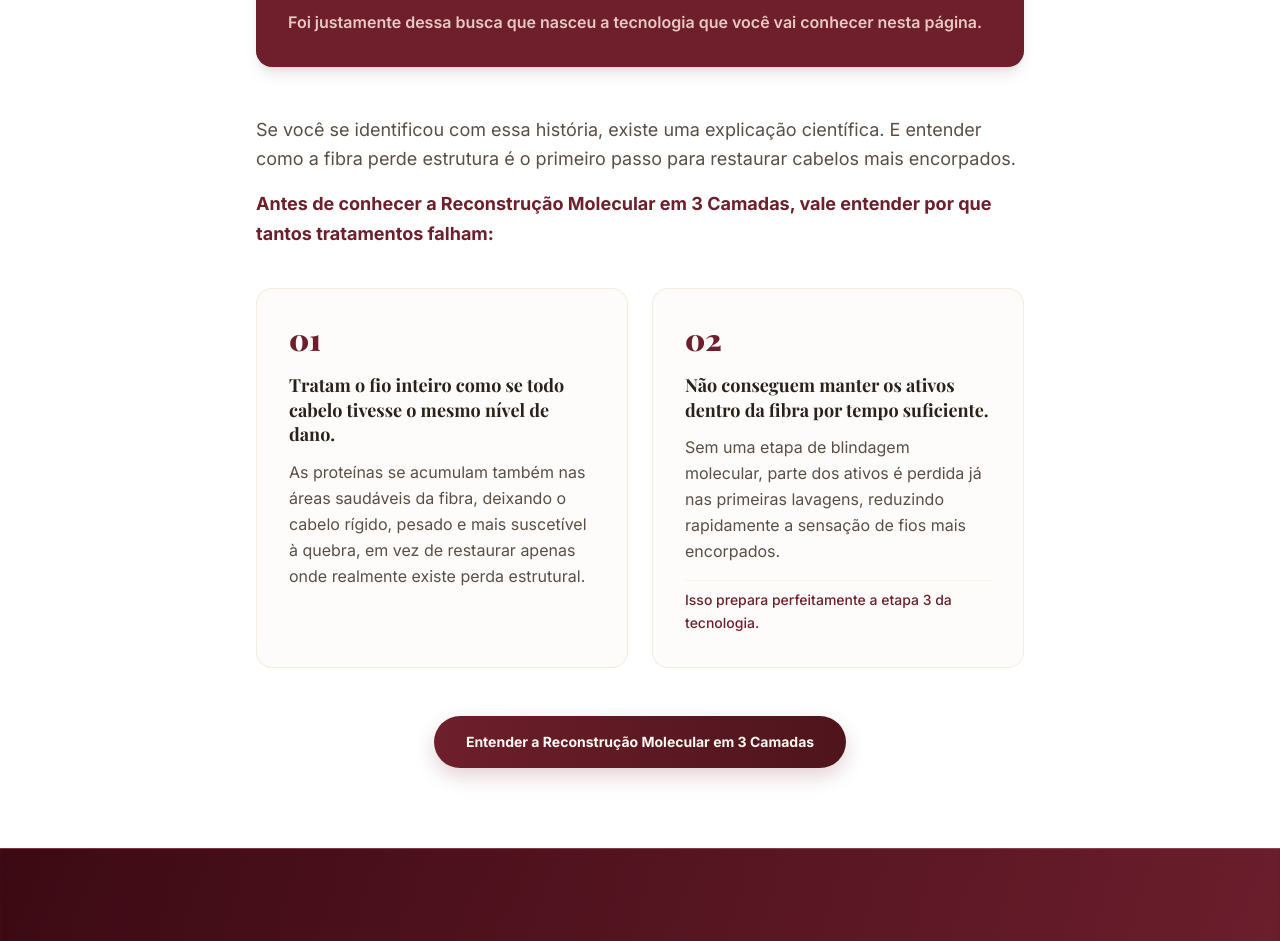
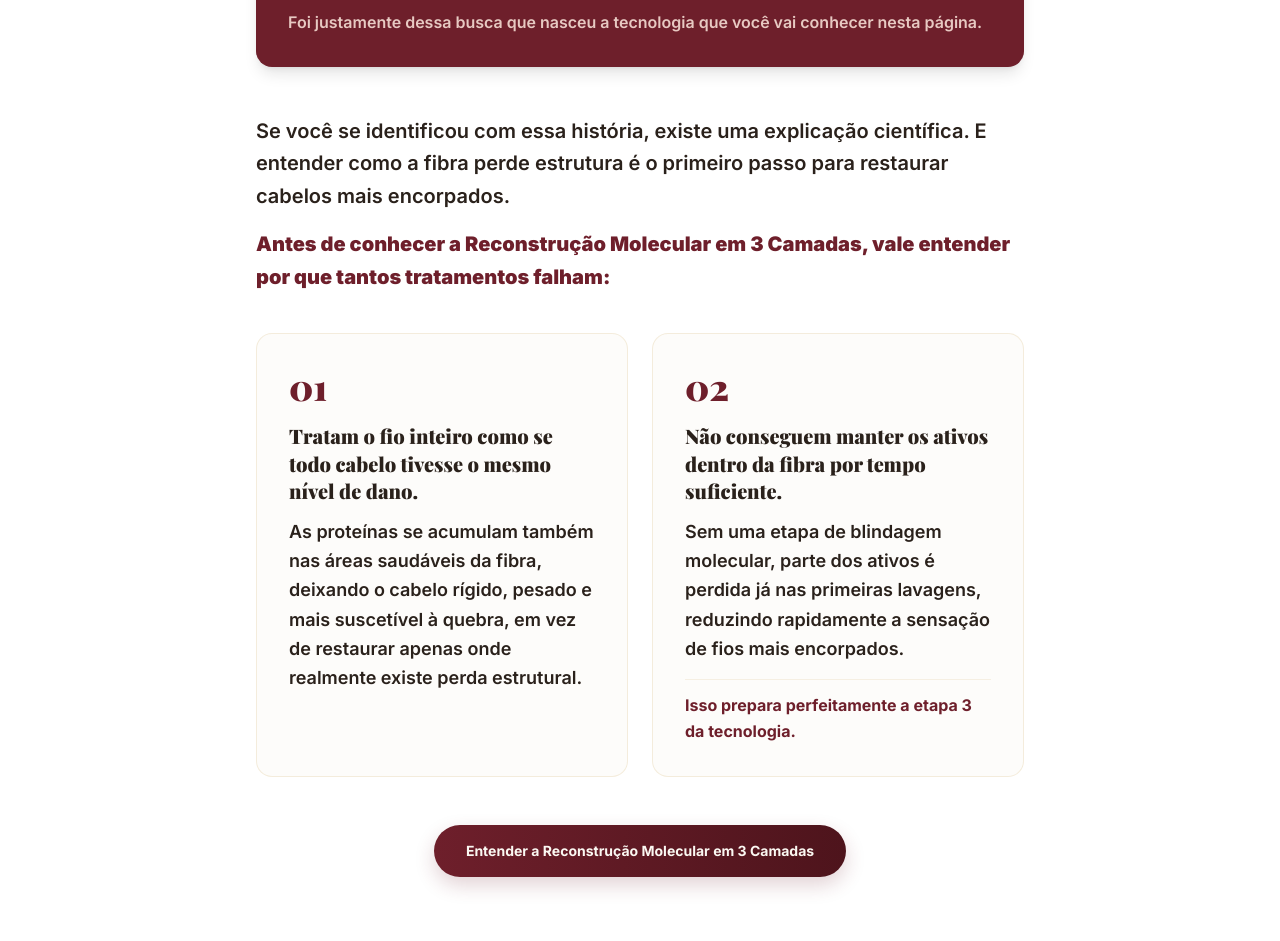
Before and after one commit to DellsantosXD/lp-proteina-do-trigo-A, a React (Vite) app: page / in a window 1280 px wide. Shown: the part 2486-3427 px from the top of the page. Built offline with nearby package versions, Linux system fonts and the light colour scheme; a web font is replaced by a local one.

Commit message:
style: enlarge Box 01 & 02 titles and unify text color to dark text-ink font-semibold

```diff
--- a/src/App.tsx
+++ b/src/App.tsx
@@ -268,10 +268,10 @@ export default function App() {
 
           {/* Transition text */}
           <div className="space-y-4 mb-10 text-center md:text-left">
-            <p className="text-base sm:text-lg text-ink-soft leading-relaxed">
+            <p className="text-base sm:text-xl text-ink font-semibold leading-relaxed">
               Se você se identificou com essa história, existe uma explicação científica. E entender como a fibra perde estrutura é o primeiro passo para restaurar cabelos mais encorpados.
             </p>
-            <p className="text-base sm:text-lg text-bordo font-bold leading-relaxed">
+            <p className="text-base sm:text-xl text-bordo font-black leading-relaxed">
               Antes de conhecer a Reconstrução Molecular em 3 Camadas, vale entender por que tantos tratamentos falham:
             </p>
           </div>
@@ -280,25 +280,25 @@ export default function App() {
           <div className="grid grid-cols-1 md:grid-cols-2 gap-6 mb-12">
             {/* Box 01 */}
             <div className="bg-cream/40 border border-tan-deep/30 rounded-2xl p-6 sm:p-8 relative">
-              <span className="font-serif text-3xl font-black text-bordo block mb-4">01</span>
-              <h3 className="text-base sm:text-lg font-sans font-bold text-ink mb-3 leading-snug">
+              <span className="font-serif text-4xl font-black text-bordo block mb-4">01</span>
+              <h3 className="text-lg sm:text-xl font-sans font-black text-ink mb-3 leading-snug">
                 Tratam o fio inteiro como se todo cabelo tivesse o mesmo nível de dano.
               </h3>
-              <p className="text-sm sm:text-base text-ink-soft leading-relaxed">
+              <p className="text-base sm:text-lg text-ink font-semibold leading-relaxed">
                 As proteínas se acumulam também nas áreas saudáveis da fibra, deixando o cabelo rígido, pesado e mais suscetível à quebra, em vez de restaurar apenas onde realmente existe perda estrutural.
               </p>
             </div>
 
             {/* Box 02 */}
             <div className="bg-cream/40 border border-tan-deep/30 rounded-2xl p-6 sm:p-8 relative">
-              <span className="font-serif text-3xl font-black text-bordo block mb-4">02</span>
-              <h3 className="text-base sm:text-lg font-sans font-bold text-ink mb-3 leading-snug">
+              <span className="font-serif text-4xl font-black text-bordo block mb-4">02</span>
+              <h3 className="text-lg sm:text-xl font-sans font-black text-ink mb-3 leading-snug">
                 Não conseguem manter os ativos dentro da fibra por tempo suficiente.
               </h3>
-              <p className="text-sm sm:text-base text-ink-soft leading-relaxed mb-4">
+              <p className="text-base sm:text-lg text-ink font-semibold leading-relaxed mb-4">
                 Sem uma etapa de blindagem molecular, parte dos ativos é perdida já nas primeiras lavagens, reduzindo rapidamente a sensação de fios mais encorpados.
               </p>
-              <p className="text-xs sm:text-sm font-medium text-bordo leading-relaxed pt-2 border-t border-tan-deep/20">
+              <p className="text-sm sm:text-base font-bold text-bordo leading-relaxed pt-3 border-t border-tan-deep/25">
                 Isso prepara perfeitamente a etapa 3 da tecnologia.
               </p>
             </div>
```
